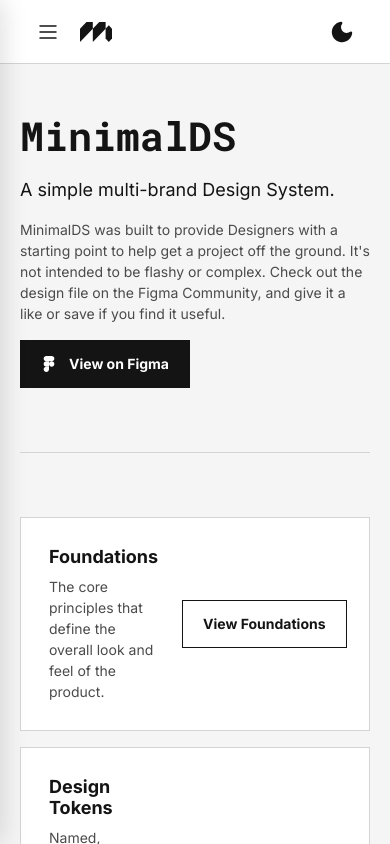
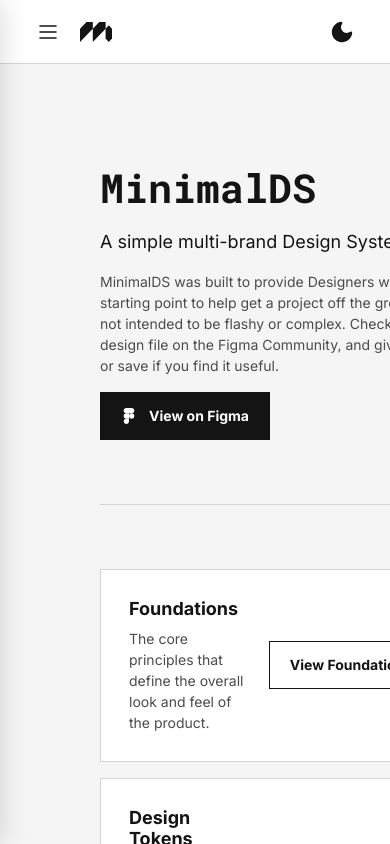
Before and after one commit to xlliott/minimalds, a React (Vite) app: page / in a window 390 px wide. Built offline with nearby package versions, Linux system fonts and the light colour scheme.

Commit message:
Update Layout.css

```diff
--- a/src/components/Layout/Layout.css
+++ b/src/components/Layout/Layout.css
@@ -25,19 +25,7 @@
   padding:          100px 100px 100px 100px;
   box-sizing:       border-box;
   background-color: var(--color-surface-page);
+  display:          flex;
+  flex-direction:   column;
+  align-items:      flex-start;
 }
-
-/* --- Mobile --- */
-
-@media (max-width: 768px) {
-  .mds-layout__content {
-    padding: 48px 20px 64px;
-  }
-
-  .mds-layout__backdrop {
-    position:   fixed;
-    inset:      0;
-    background: rgba(0, 0, 0, 0.4);
-    z-index:    20;
-  }
-}
```
